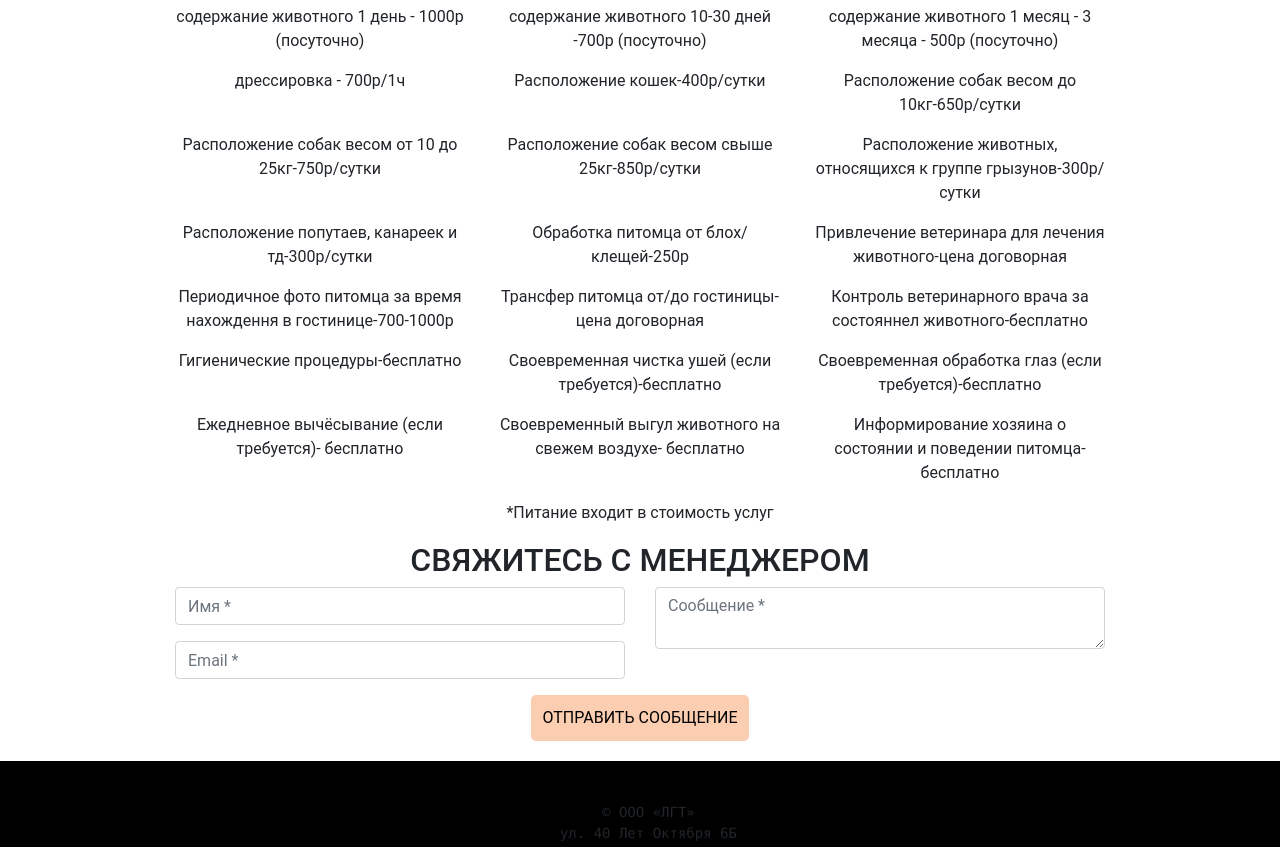
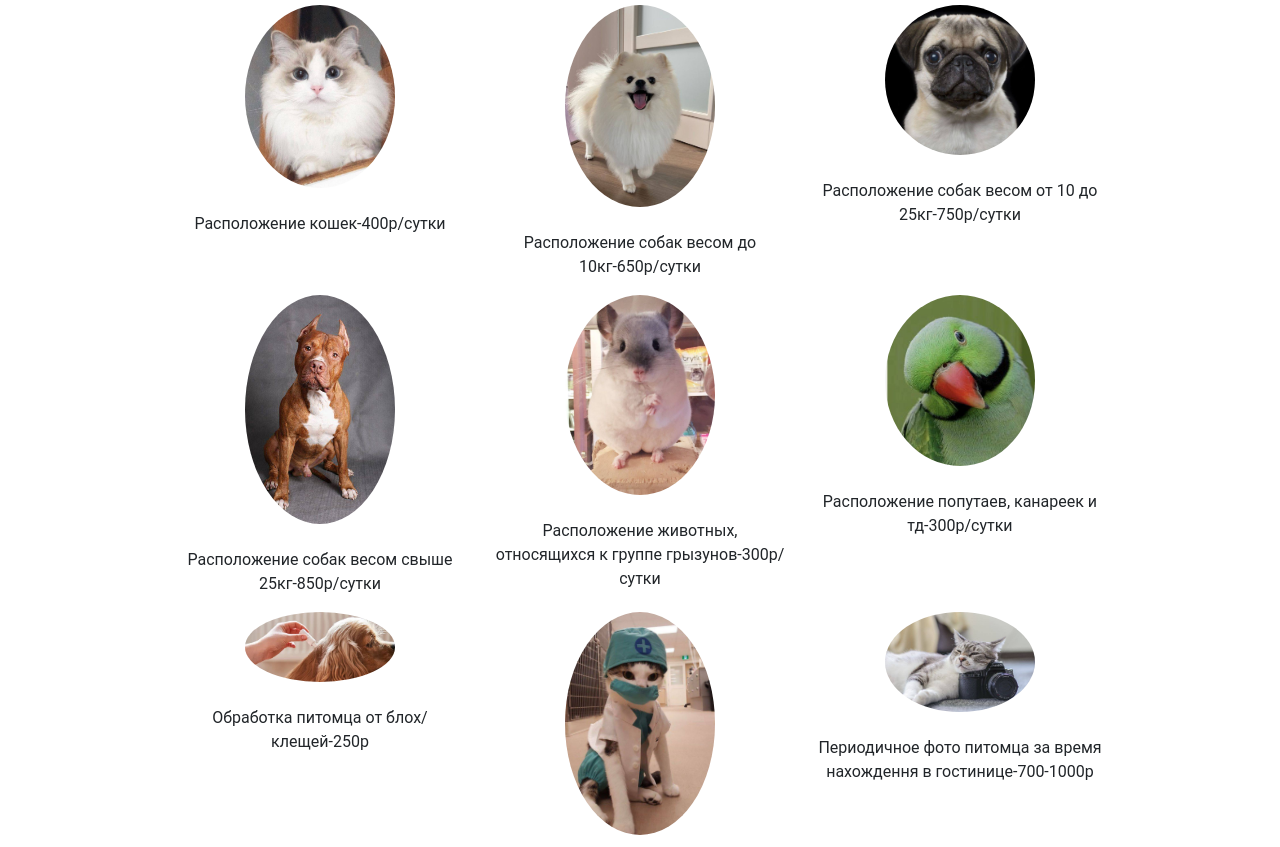
Before and after one commit to IvanLozhnikov/Animal_in_the_hearts, a plain HTML site: page index.html in a window 1280 px wide. Shown: the part 710-1557 px from the top of the page. Drawn offline with nearby package versions, Linux system fonts and the light colour scheme.

Commit message:
Add files via upload

```diff
--- a/index.html
+++ b/index.html
@@ -65,66 +65,71 @@
       </div>
       <div class="row text-center">
         <div class="col-md-4">
-          <p class="text-black">содержание животного 1 день - 1000р (посуточно)</p>
-        </div>
-        <div class="col-md-4">
-          <p class="text-black">содержание животного 10-30 дней -700р (посуточно) </p>
-        </div>
-        <div class="col-md-4">
-          <p class="text-black">содержание животного 1 месяц - 3 месяца - 500р (посуточно)</p>
-        </div>
-        <div class="col-md-4">
-          <p class="text-black">дрессировка - 700р/1ч</p>
-        </div>
-        <div class="col-md-4">
+          <img src="images/1.jpg" alt="Feature 1" class="img-fluid rounded-circle mb-4" width="150">
           <p class="text-black">Расположение кошек-400р/сутки </p>
         </div>
         <div class="col-md-4">
+          <img src="images/2.jpg" alt="Feature 1" class="img-fluid rounded-circle mb-4" width="150">
           <p class="text-black">Расположение собак весом до 10кг-650р/сутки</p>
         </div>
         <div class="col-md-4">
+          <img src="images/3.jpg" alt="Feature 1" class="img-fluid rounded-circle mb-4" width="150">
           <p class="text-black">Расположение собак весом от 10 до 25кг-750р/сутки </p>
         </div>
         <div class="col-md-4">
+          <img src="images/4.jpg" alt="Feature 1" class="img-fluid rounded-circle mb-4" width="150">
           <p class="text-black">Расположение собак весом свыше 25кг-850р/сутки </p>
         </div>
         <div class="col-md-4">
+          <img src="images/5.jpg" alt="Feature 1" class="img-fluid rounded-circle mb-4" width="150">
           <p class="text-black">Расположение животных, относящихся к группе грызунов-300р/сутки</p>
         </div>
         <div class="col-md-4">
+          <img src="images/6.jpg" alt="Feature 1" class="img-fluid rounded-circle mb-4" width="150">
           <p class="text-black">Расположение попутаев, канареек и тд-300р/сутки </p>
         </div>
         <div class="col-md-4">
+          <img src="images/7.jpg" alt="Feature 1" class="img-fluid rounded-circle mb-4" width="150">
           <p class="text-black">Обработка питомца от блох/клещей-250р</p>
         </div>
         <div class="col-md-4">
+          <img src="images/8.jpg" alt="Feature 1" class="img-fluid rounded-circle mb-4" width="150">
           <p class="text-black">Привлечение ветеринара для лечения животного-цена договорная </p>
         </div>
         <div class="col-md-4">
+          <img src="images/9.jpg" alt="Feature 1" class="img-fluid rounded-circle mb-4" width="150">
           <p class="text-black">Периодичное фото питомца за время нахождення в гостинице-700-1000р</p>
         </div>
         <div class="col-md-4">
+          <img src="images/10.jpg" alt="Feature 1" class="img-fluid rounded-circle mb-4" width="150">
           <p class="text-black">Трансфер питомца от/до гостиницы-цена договорная</p>
         </div>
         <div class="col-md-4">
+          <img src="images/11.jpg" alt="Feature 1" class="img-fluid rounded-circle mb-4" width="150">
           <p class="text-black">Контроль ветеринарного врача за состояннел животного-бесплатно</p>
         </div>
         <div class="col-md-4">
+          <img src="images/12.jpg" alt="Feature 1" class="img-fluid rounded-circle mb-4" width="150">
           <p class="text-black">Гигиенические процедуры-бесплатно </p>
         </div>
         <div class="col-md-4">
+          <img src="images/13.jpg" alt="Feature 1" class="img-fluid rounded-circle mb-4" width="150">
           <p class="text-black">Своевременная чистка ушей (если требуется)-бесплатно</p>
         </div>
         <div class="col-md-4">
+          <img src="images/14.jpg" alt="Feature 1" class="img-fluid rounded-circle mb-4" width="150">
           <p class="text-black">Своевременная обработка глаз (если требуется)-бесплатно</p>
         </div>
         <div class="col-md-4">
+          <img src="images/15.jpg" alt="Feature 1" class="img-fluid rounded-circle mb-4" width="150">
           <p class="text-black">Ежедневное вычёсывание (если требуется)- бесплатно</p>
         </div>
         <div class="col-md-4">
+          <img src="images/16.jpg" alt="Feature 1" class="img-fluid rounded-circle mb-4" width="150">
           <p class="text-black">Своевременный выгул животного на свежем воздухе- бесплатно</p>
         </div>
         <div class="col-md-4">
+          <img src="images/17.jpg" alt="Feature 1" class="img-fluid rounded-circle mb-4" width="150">
           <p class="text-black">Информирование хозяина о состоянии и поведении питомца- бесплатно</p>
         </div>
       </div>
```
Also changed, not shown: images/1.jpg (added), images/10.jpg (added), images/11.jpg (added), images/12.jpg (added), images/13.jpg (added), images/14.jpg (added), images/15.jpg (added), images/16.jpg (added), images/17.jpg (added), images/2.jpg (added), images/3.jpg (added), images/4.jpg (added), images/5.jpg (added), images/6.jpg (added), 3 more files.
